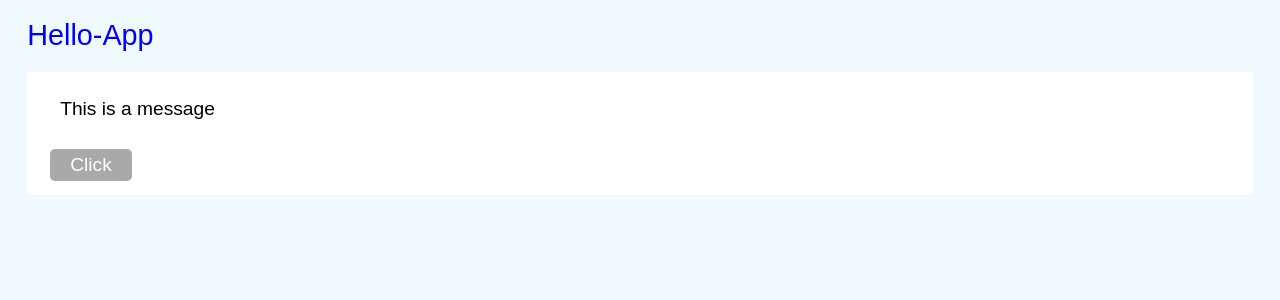
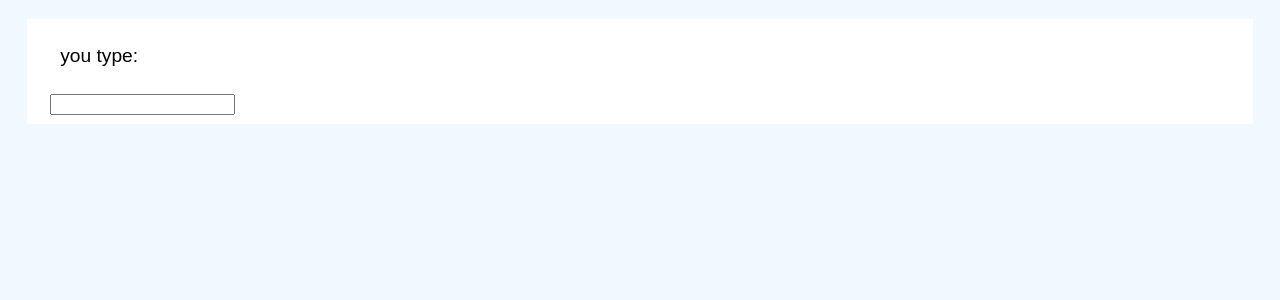
Before and after one commit to hayaoki-engineer/angular-app, an Angular app: page / in a window 1280 px wide. Shown: the top 300 px of the page. Built offline with nearby package versions, Linux system fonts and the light colour scheme.

Commit message:
入力フィールドの更新

```diff
--- a/src/app/hello/hello.component.html
+++ b/src/app/hello/hello.component.html
@@ -2,6 +2,6 @@
   <h1>{{ title }}</h1>
   <div class="container">
     <p>{{ message }}</p>
-    <button (click)="doClick()">Click</button>
+    <input type="text" #field1 (keyup)="doType(field1.value)" />
   </div>
 </div>
--- a/src/app/hello/hello.component.ts
+++ b/src/app/hello/hello.component.ts
@@ -5,19 +5,15 @@ import { Component, OnInit } from '@angular/core';
   standalone: true,
   imports: [],
   templateUrl: './hello.component.html',
-  styleUrl: './hello.component.css'
+  styleUrl: './hello.component.css',
 })
 export class HelloComponent implements OnInit {
-  // タイトルを保持する
   title: string = '';
-  // メッセージを保持する
-  message: string = 'ボタンをクリック';
-  // 現在時刻を保持する
+  message: string = 'you type: ';
   now: Date = new Date();
-  // スタイルクラスを保持する
   styleClass: string = 'alert';
-  // クリック回数を保持する
   count: number = 0;
+  input: string = '';
 
   constructor() {
     setInterval(() => {
@@ -30,12 +26,9 @@ export class HelloComponent implements OnInit {
 
   // コンポーネントの初期化 → 初期値を設定
   ngOnInit(): void {
-    // タイトルを設定
-    this.title = 'Hello-App';
-    // メッセージを設定
-    this.message = 'This is a message';
-    // スタイルクラスを設定
-    this.styleClass = 'alert';
+    // this.title = 'Hello-App';
+    // this.message = 'This is a message';
+    // this.styleClass = 'alert';
   }
 
   // 現在時刻を取得するメソッド
@@ -46,4 +39,9 @@ export class HelloComponent implements OnInit {
   doClick() {
     this.message = ++this.count + '回クリックされました';
   }
+
+  doType(val: string) {
+    this.input = val;
+    this.message = 'you type: ' + this.input;
+  }
 }
```
